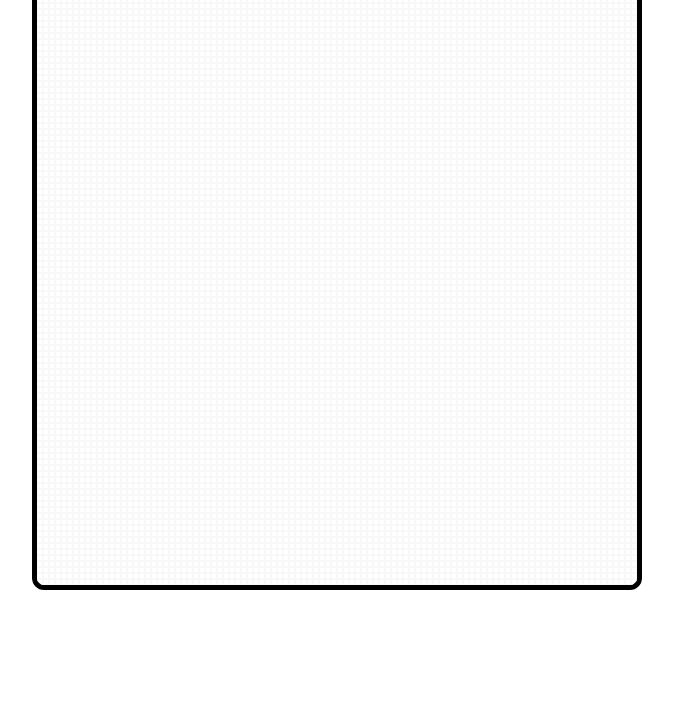
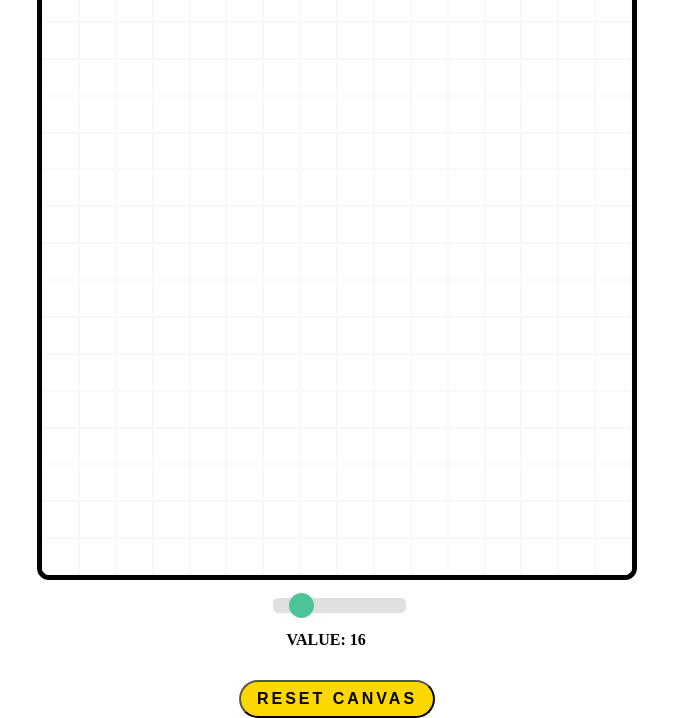
Before and after one commit to MaybeJod/ODIN-etch-a-sketch, a plain HTML site: page index.html in a window 1280 px wide. Shown: the part 100-818 px from the top of the page, without its empty margins (303-976 px from the left). Drawn offline with Linux system fonts and the light colour scheme.

Commit message:
Step 4: added a reset button and a slider for grid
Add a button that will reset grid. Slider which will adjust the grid size.
asking for the number of squares per side for the new grid. Once entered.

```diff
--- a/app.js
+++ b/app.js
@@ -1,23 +1,21 @@
-// step 2
-/* Create a webpage with a 16x16 grid of square divs.
-    - Create the divs using JavaScript. Don’t try to create them by hand by copying and pasting them in your HTML file!
+// variables
+const grid = document.querySelector(".grid");
+const resetBtn = document.querySelector("#reset");
 
-    - It’s best to put your grid squares inside a “container” div. This div can be written in your HTML file.
+// slider for grid size
+let slider = document.querySelector("#sliderValue");
+let output = document.querySelector("#displaySliderValue");
+output.innerHTML = slider.value;
 
-    - Use Flexbox to make the divs appear as a grid (versus just one on each line). Despite the name, do not be tempted to research or use CSS Grid, as it will be taught in a later lesson after the foundations path. This project is an opportunity specifically to practice Flexbox!
+// get value from slider to use for createGrid
+slider.oninput = function() {
+    output.innerHTML = this.value;
+    resetGrid();
+    changeGridSize();
+}
 
-    - Be careful with borders and margins, as they can adjust the size of the squares!
- */
+createGrid(slider.value);
 
-// variables
-const ink = ["#000000"];
-
-const grid = document.querySelector(".grid");
-
-
-// -------------------------------------------------------------------------------------
-
-// functions
 function createGrid(gridSize) {
     //creates the grid with gridSize parameter
     grid.style.cssText =
@@ -29,53 +27,40 @@ function createGrid(gridSize) {
     // square the grid
     const numberOfCells = gridSize ** 2;
 
-    // creates the cells with div, as a child of .grid
+    // creates the cells with a div, as a child of .grid
     for(i = 0; i < numberOfCells; i++) {
         const gridCell = document.createElement("div");
         gridCell.classList.add("cell");
         grid.appendChild(gridCell);
-
+        // hover effect so there is a color trail after the mouse
         gridCell.addEventListener("mouseover", colorTrail);
     };
 
 }
 
-
-// Kevin was here
-
-
-
-function colorTrail() {
-    this.style.backgroundColor = ink[0];
+// random colors in HSL for color trail
+function getRandomColor() {
+    color = "hsl(" + Math.random() * 360 + ", 100%, 75%)";
+    return color;
 }
 
+// color trail for mouseover
+function colorTrail() {
+    this.style.backgroundColor = getRandomColor();
+    this.style.border = "none";
+}
 
-createGrid(100);
+// reset the gird
+function resetGrid() {
+    grid.innerHTML = "";
+    createGrid(slider.value);
+}
 
+// event listener for reset button
+resetBtn.addEventListener("click", resetGrid)
 
-// -------------------------------------------------------------------------------------
-
-// step 3
-/* Set up a “hover” effect so that the grid divs change color when your mouse passes over them, leaving a (pixelated) trail through your grid like a pen would.
-
-    - Hint: “Hovering” is what happens when your mouse enters a div and ends when your mouse leaves it. You can set up event listeners for either of those events as a starting point.
-
-    - There are multiple ways to change the color of the divs, including:
-        - Adding a new class to the div.
-        - Changing the div’s background color using JavaScript. */
-
-
-
-
-
-// -------------------------------------------------------------------------------------
-
-// step 4
-/* Add a button on the top of the screen that will send the user a popup asking for the number of squares per side for the new grid. Once entered, the existing grid should be removed, and a new grid should be generated in the same total space as before (e.g., 960px wide) so that you’ve got a new sketch pad.
-    - Tip: Set the limit for the user input to a maximum of 100. A larger number of squares results in more computer resources being used, potentially causing delays, freezing, or crashing that we want to prevent.
-
-    - Research button tags in HTML and how you can make a JavaScript function run when one is clicked.
-
-    - Also check out prompts.
-
-    - You should be able to enter 64 and have a brand new 64x64 grid pop up without changing the total amount of pixels used. */
+// when slider gets a new value, change the grid size.
+function changeGridSize() {
+    resetGrid();
+    createGrid(slider.value);
+}
--- a/index.html
+++ b/index.html
@@ -15,10 +15,22 @@
     <script src="app.js" defer></script>
 </head>
 <body>
-    <h1>Hello and draw</h1>
+    <h1>Hello, now draw</h1>
 
     <div class="grid">
 
     </div>
+
+    <div class="slidecontainer">
+        <input type="range" min="1" max="100" value="16" class="slider" id="sliderValue">
+
+        <p class="displaySliderText">Value: <span id="displaySliderValue"></span></p>
+    </div>
+
+
+    <button id="reset">Reset canvas</button>
+
+
+
 </body>
 </html>
--- a/styles/reset.css
+++ b/styles/reset.css
@@ -16,6 +16,7 @@ time, mark, audio, video {
 	border: 0;
 	font-size: 100%;
 	vertical-align: baseline;
+	box-sizing: border-box;
 }
 /* HTML5 display-role reset for older browsers */
 article, aside, details, figcaption, figure,
--- a/styles/styles.css
+++ b/styles/styles.css
@@ -5,10 +5,12 @@ body {
     align-items: center;
 }
 
+/* header */
 h1 {
     font-size: 5rem;
 }
 
+/* grid container */
 .grid {
     display: grid;
     width: 600px;
@@ -16,6 +18,76 @@ h1 {
     overflow: hidden;
 }
 
+/* cell aka squares */
 .cell {
-    border: 1px solid #f8f8f8;
+    border:1px solid #f8f8f8;
 }
+
+/* reset button */
+#reset {
+    font-size: 1rem;
+    text-transform: uppercase;
+    font-weight: 700;
+    border-radius: 20rem;
+    background-color: #FFD700;
+    padding: 0.5rem 1rem;
+    letter-spacing: 3px;
+
+}
+
+/* slider value test */
+#displaySliderValue {
+    font-size: 1rem;
+    text-transform: uppercase;
+    font-weight: 900;
+
+}
+
+/* display slider test p */
+.displaySliderText {
+    font-size: 1rem;
+    text-transform: uppercase;
+    font-weight: 900;
+    padding: 1em;
+}
+
+/* slider for amount of cells */
+
+/* slider container */
+.slidecontainer {
+    padding: 1em;
+}
+
+.slider {
+    appearance: none;
+    width: 100%;
+    height: 15px;
+    border-radius: 5px;
+    background: #d3d3d3;
+    outline: none;
+    opacity: 0.7;
+    -webkit-transition: .2s;
+    transition: opacity .2s;
+}
+
+.slider:hover {
+    opacity: 1;
+}
+
+.slider::-webkit-slider-thumb {
+    -webkit-appearance: none;
+    appearance: none;
+    width: 25px;
+    height: 25px;
+    border-radius: 50%;
+    background: #04AA6D;
+    cursor: pointer;
+}
+
+.slider::-moz-range-thumb {
+    width: 25px;
+    height: 25px;
+    border-radius: 50%;
+    background: #04AA6D;
+    cursor: pointer;
+}
```
